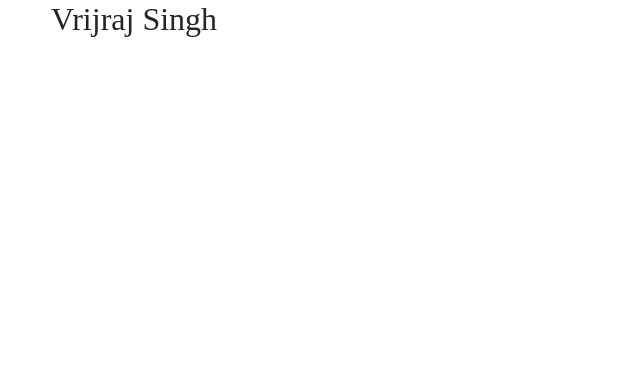
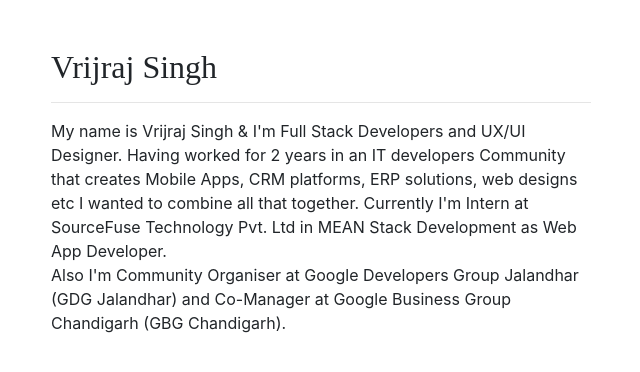
Before and after one commit to dharmikpopat/dharmikpopat.github.io, a plain HTML site: page index.html in a window 1280 px wide. Shown: the whole page, without its empty margins (34-674 px from the left). Drawn offline with nearby package versions, Linux system fonts and the light colour scheme; a web font is replaced by a local one.

Commit message:
Update index.html

```diff
--- a/index.html
+++ b/index.html
@@ -12,10 +12,15 @@
     <title>Hello, world!</title>
   </head>
   <body>
-    <div class="container">
+    <div class="container mt-5">
       <div class="row">
         <div class="col-md-6">
           <h2 style="font-family: Product Sans;">Vrijraj Singh</h2>
+          <hr>
+          <p>My name is Vrijraj Singh & I'm Full Stack Developers and UX/UI Designer. Having worked for 2 years in an IT developers Community that creates Mobile Apps, CRM platforms, ERP solutions, web designs etc I wanted to combine all that together. Currently I'm Intern at SourceFuse Technology Pvt. Ltd in MEAN Stack Development as Web App Developer.
+<br>
+Also I'm Community Organiser at Google Developers Group Jalandhar (GDG Jalandhar) and Co-Manager at Google Business Group Chandigarh (GBG Chandigarh).</p>
+
         </div>
       </div>
     </div>
```
